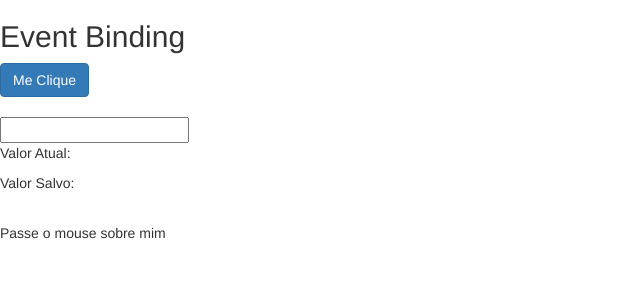
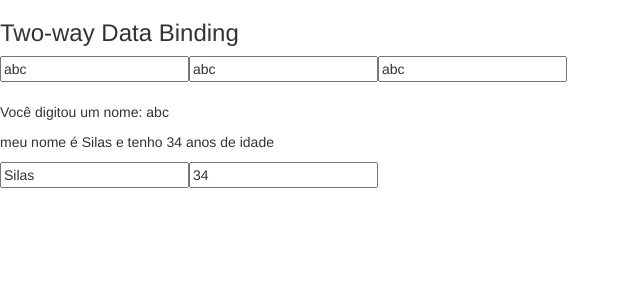
Before and after one commit to silasgon/update-angular_2, an Angular app in the folder data-binding/: page / in a window 1280 px wide. Shown: the top 300 px of the page, without its empty margins (0-640 px from the left). Built offline with nearby package versions, Linux system fonts and the light colour scheme.

Commit message:
lession 12 Two-way data binding

```diff
--- a/data-binding/src/app/app.module.ts
+++ b/data-binding/src/app/app.module.ts
@@ -1,4 +1,6 @@
+import { MeuFormModule } from './meu-form/meu-form.module';
 import { NgModule } from '@angular/core';
+import { FormsModule } from '@angular/forms';
 import { BrowserModule } from '@angular/platform-browser';
 import { TooltipModule } from "ngx-bootstrap/tooltip";
 
@@ -15,6 +17,8 @@
     BrowserModule,
     AppRoutingModule,
     TooltipModule.forRoot(),
+    FormsModule,
+    MeuFormModule
   ],
   providers: [],
   bootstrap: [AppComponent]
--- a/data-binding/src/app/data-biding/data-biding.component.html
+++ b/data-binding/src/app/data-biding/data-biding.component.html
@@ -62,8 +62,9 @@
     </div>
   </article> -->
 </section>
+
 <section class="event-binding">
-  <article>
+  <!-- <article>
     <h2>Event Binding</h2>
     <div>
       <button (click)="botaoClicado()" class="btn btn-primary">
@@ -86,5 +87,7 @@
         [class.highlight]="isMouseOver"
       >Passe o mouse sobre mim</span>
     </div>
-  </article>
+  </article> -->
 </section>
+
+<app-meu-form></app-meu-form>
--- /dev/null
+++ b/data-binding/src/app/meu-form/meu-form.component.html
@@ -0,0 +1,32 @@
+<section>
+  <article>
+    <h3>Two-way Data Binding</h3>
+    <div>
+      <input
+        type="text"
+        [value]="nome"
+        (input)="nome = $any($event.target).value"
+      />
+
+      <input
+        type="text"
+        [(ngModel)]="nome"
+        (ngModelChange)="nome = $any($event)"
+      />
+
+      <input type="text" [ngModel]="nome" />
+      <br />
+      <br />
+      <p>Você digitou um nome: {{ nome }}</p>
+    </div>
+
+    <div>
+      <p>
+        meu nome é {{ pessoa.nome }} e tenho {{ pessoa.idade }} anos de idade
+      </p>
+
+      <input type="text" [(ngModel)]="pessoa.nome" />
+      <input type="text" [(ngModel)]="pessoa.idade" />
+    </div>
+  </article>
+</section>
--- /dev/null
+++ b/data-binding/src/app/meu-form/meu-form.component.ts
@@ -0,0 +1,21 @@
+import { Component, OnInit } from '@angular/core';
+
+@Component({
+  selector: 'app-meu-form',
+  templateUrl: './meu-form.component.html',
+  styleUrls: ['./meu-form.component.css']
+})
+export class MeuFormComponent implements OnInit {
+  nome: any = 'abc';
+
+  pessoa: any = {
+   nome: 'Silas',
+   idade: 34
+  }
+
+  constructor() { }
+
+  ngOnInit(): void {
+  }
+
+}
```
Also changed, not shown: data-binding/src/app/data-biding/data-biding.component.ts (+8 -7 lines), data-binding/src/app/meu-form/meu-form.module.ts (added, +20 -0 lines), data-binding/src/app/meu-form/meu-form.component.css (added), 1 other file (tests, documents, lock files or other folders).
